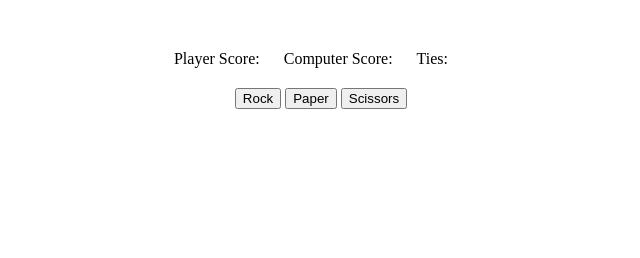
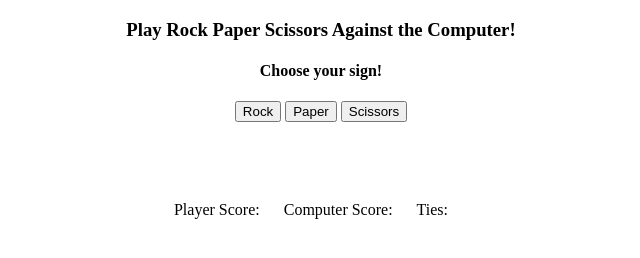
Before and after one commit to EphemSpirit/rps_v2, a plain HTML site: page index.html in a window 1280 px wide. Shown: the whole page, without its empty margins (319-959 px from the left). Drawn offline with Linux system fonts and the light colour scheme.

Commit message:
added light styling

```diff
--- a/index.html
+++ b/index.html
@@ -6,17 +6,20 @@
   </head>
   <body>
     <div class='container'>
-      <div id='scoreboard'>
-        <p id='player-score'>Player Score: </p>
-        <p id='computer-score'>Computer Score: </p>
-        <p id='tie-score'>Ties: </p>
-      </div>
+      <div class='main-header'>
+        <h3 id='welcome-msg'>Play Rock Paper Scissors Against the Computer!</h3>
+        <h4 id='make-chc-msg'>Choose your sign!</h4>
       <div class='btn-select'>
         <button id='rock-btn' value='rock'>Rock</button>
         <button id='paper-btn' value='paper'>Paper</button>
         <button id='scissors-btn' value='scissors'>Scissors</button>
       </div>
       <div class='reset-button'></div>
+      <div id='scoreboard'>
+        <p id='player-score'>Player Score: </p>
+        <p id='computer-score'>Computer Score: </p>
+        <p id='tie-score'>Ties: </p>
+      </div>
       <div class='results'>
         <p id='game-results'></p>
       </div>
--- a/style.css
+++ b/style.css
@@ -1,6 +1,16 @@
+body {
+  background-color: 'black';
+  color: 'red';
+}
+
 .container {
   width: 100%;
   height: 100%;
+}
+
+.main-header {
+  text-align: center;
+
 }
 
 #scoreboard {
@@ -18,7 +28,7 @@
 .btn-select {
   text-align: center;
   width: 75%;
-  height: 100px;
+  height: 50px;
   margin-left: auto;
   margin-right: auto;
 }
```
